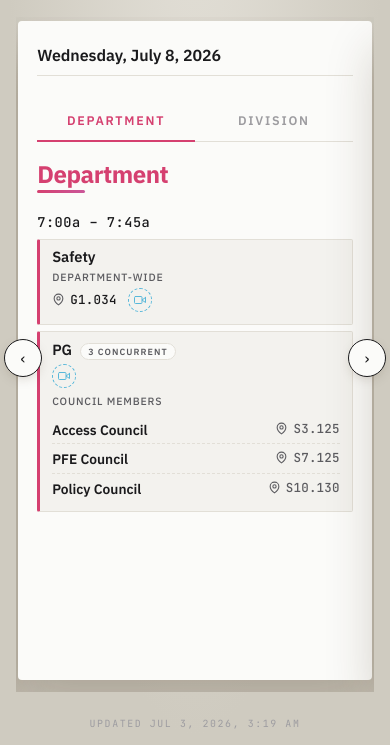
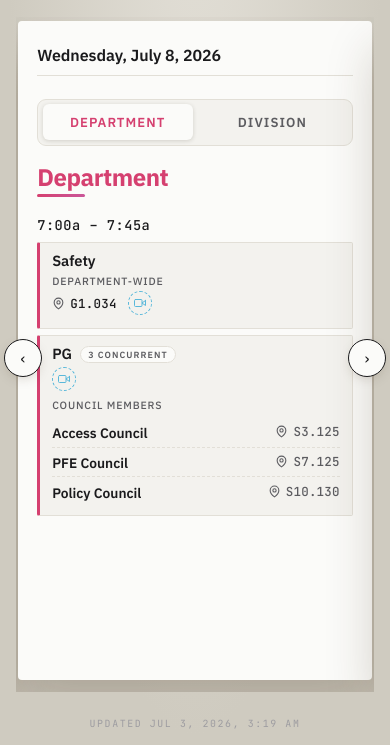
Before and after one commit to towbinaj/SPARK, a website: page index.html in a window 390 px wide. Shown: the part 106-851 px from the top of the page. Drawn offline with Linux system fonts and the light colour scheme.

Commit message:
Mobile: clearer Department/Division toggle, persist across weeks
Restyle the mobile tabs as a segmented control (raised accent-colored
chip for the active view) so it's obvious they switch views and which
is selected. Remember the chosen tab and re-apply it to every week's
slide, so moving between weeks keeps you on Division if that's what you
had selected.

Co-Authored-By: Claude Opus 4.8 <noreply@anthropic.com>

```diff
--- a/app.js
+++ b/app.js
@@ -18,6 +18,7 @@ let weeksData = [];
 let currentIndex = 0;
 let lastGeneratedAt = "";
 let jumperShowPast = false; // jumper hides past weeks until toggled
+let mobileTab = "dept"; // remembered Department/Division tab (mobile), persists across weeks
 
 /* ---------- Helpers ---------- */
 
@@ -326,7 +327,24 @@ function renderTrack() {
   const track = document.getElementById("track");
   const build = isDesktop() ? buildSlideDesktop : buildSlideMobile;
   track.innerHTML = weeksData.map((w, i) => build(w, i)).join("");
+  if (!isDesktop()) applyMobileTab(mobileTab);
   goTo(currentIndex, false);
+}
+
+// Apply the chosen Department/Division tab to every week's slide, so the
+// selection persists as you move between weeks.
+function applyMobileTab(which) {
+  mobileTab = which;
+  const wantDiv = which === "div";
+  document.querySelectorAll(".slide .tabs").forEach(tablist => {
+    tablist.querySelectorAll(".tab").forEach(t => {
+      t.classList.toggle("is-active", t.classList.contains(wantDiv ? "tab--division" : "tab--department"));
+    });
+    tablist.parentElement.querySelectorAll(".tab-panel").forEach(p => {
+      const isDiv = p.id.startsWith("div-");
+      p.hidden = wantDiv ? !isDiv : isDiv;
+    });
+  });
 }
 
 // Move the track to `index`. `animate=false` snaps with no transition.
@@ -413,19 +431,13 @@ function setupNav() {
     startX = startY = null;
   }, { passive: true });
 
-  // Tab switching (mobile blocks), delegated.
+  // Tab switching (mobile blocks), delegated. Applies to every week so the
+  // choice carries over as you navigate.
   document.addEventListener("click", e => {
     const tab = e.target.closest(".tab");
     if (!tab || !tab.dataset.tabTarget) return;
     e.preventDefault();
-    const targetId = tab.dataset.tabTarget;
-    const tablist  = tab.parentElement;
-    const page     = tablist.parentElement;
-    tablist.querySelectorAll(".tab").forEach(t => t.classList.remove("is-active"));
-    tab.classList.add("is-active");
-    page.querySelectorAll(".tab-panel").forEach(p => {
-      p.hidden = p.id !== targetId;
-    });
+    applyMobileTab(tab.classList.contains("tab--division") ? "div" : "dept");
   });
 }
 
--- a/styles.css
+++ b/styles.css
@@ -265,40 +265,45 @@ html, body {
 }
 
 /* ------- TABS (mobile only) ------- */
+/* Segmented control so it's obvious these switch views and which is active. */
 .tabs {
   display: flex;
-  gap: 0;
-  margin: 1.5rem 0 0;
-  border-bottom: 1px solid var(--rule);
+  gap: 0.3rem;
+  margin: 1.4rem 0 0.6rem;
+  padding: 0.28rem;
+  background: var(--paper-soft);
+  border: 1px solid var(--rule);
+  border-radius: 9px;
 }
 
 .tab {
   flex: 1;
   background: transparent;
   border: none;
-  border-bottom: 2px solid transparent;
-  padding: 0.75rem 0.5rem;
+  border-radius: 6px;
+  padding: 0.6rem 0.5rem;
   font-family: var(--display);
-  font-size: 0.78rem;
+  font-size: 0.82rem;
   font-weight: 600;
-  letter-spacing: 0.14em;
+  letter-spacing: 0.08em;
   text-transform: uppercase;
-  color: var(--ink-faint);
+  color: var(--ink-soft);
   cursor: pointer;
-  transition: color .15s ease, border-color .15s ease;
-  margin-bottom: -1px;
+  transition: background .15s ease, color .15s ease, box-shadow .15s ease;
 }
 
-.tab:hover { color: var(--ink-soft); }
+.tab:hover { color: var(--ink); }
 
-.tab.is-active.tab--department {
-  color: var(--department-accent);
-  border-bottom-color: var(--department-accent);
+/* Active segment: raised paper chip with the block's accent color. */
+.tab.is-active {
+  background: var(--paper);
+  box-shadow: 0 1px 4px rgba(40, 30, 15, 0.16);
 }
-.tab.is-active.tab--division {
-  color: var(--division-accent);
-  border-bottom-color: var(--division-accent);
+[data-theme="ink"] .tab.is-active {
+  box-shadow: 0 1px 4px rgba(0, 0, 0, 0.5);
 }
+.tab.is-active.tab--department { color: var(--department-accent); }
+.tab.is-active.tab--division { color: var(--division-accent); }
 
 .tab-panel[hidden] { display: none; }
 
```
